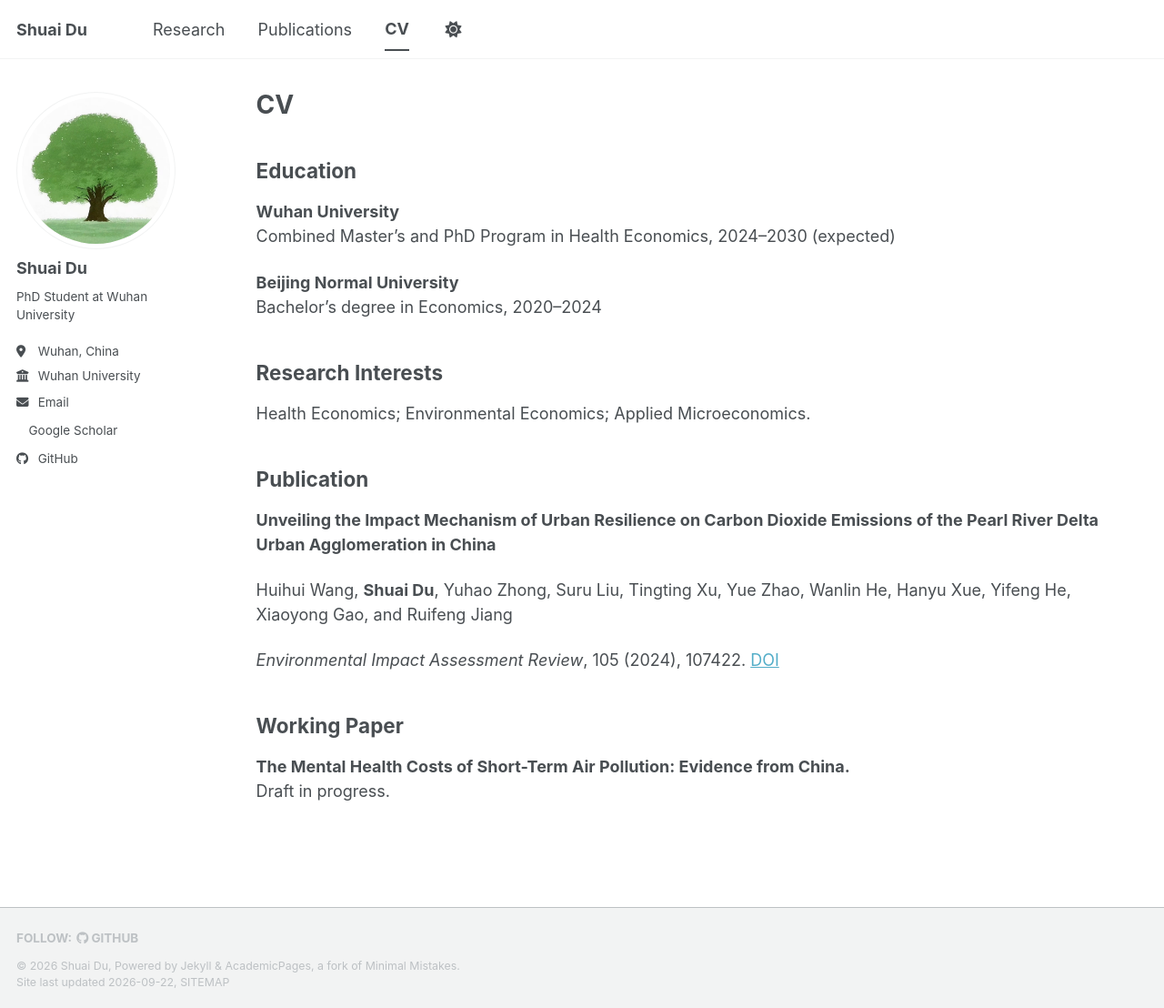
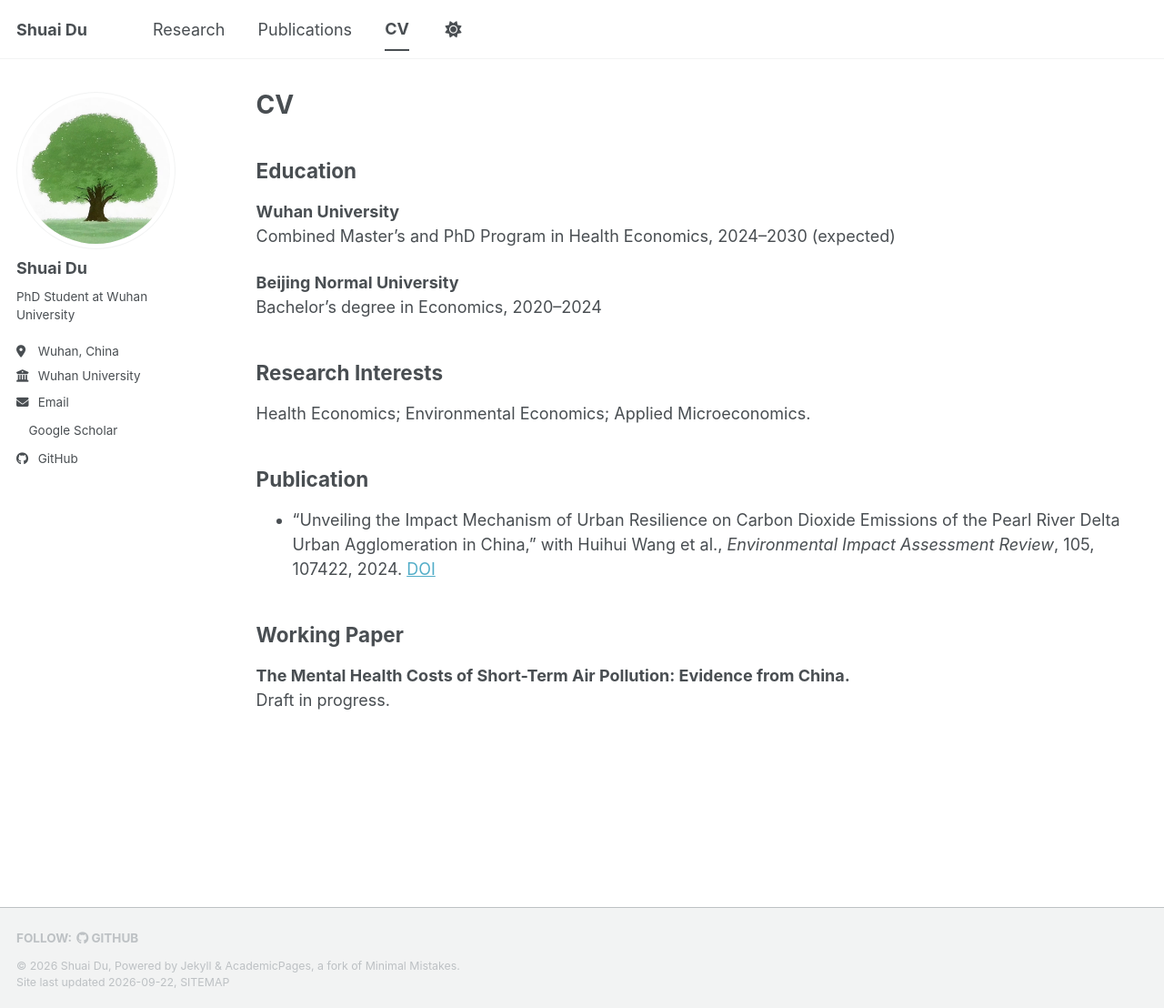
Before and after one commit to shuai-du/shuai-du.github.io, a Jekyll site: the page built from _pages/cv.md, in a window 1280 px wide and 1108 px high. Shown: the whole window at 91% size. Built offline with Jekyll 4.4.1, drawn with Linux system fonts in a browser that asks for light colours; a style sheet for code colours, icons or effects is not loaded.

Commit message:
Use concise publication entry in CV

```diff
--- a/_pages/cv.md
+++ b/_pages/cv.md
@@ -21,11 +21,7 @@ Health Economics; Environmental Economics; Applied Microeconomics.
 
 ## Publication
 
-**Unveiling the Impact Mechanism of Urban Resilience on Carbon Dioxide Emissions of the Pearl River Delta Urban Agglomeration in China**
-
-Huihui Wang, **Shuai Du**, Yuhao Zhong, Suru Liu, Tingting Xu, Yue Zhao, Wanlin He, Hanyu Xue, Yifeng He, Xiaoyong Gao, and Ruifeng Jiang
-
-*Environmental Impact Assessment Review*, 105 (2024), 107422. [DOI](https://doi.org/10.1016/j.eiar.2024.107422)
+- “Unveiling the Impact Mechanism of Urban Resilience on Carbon Dioxide Emissions of the Pearl River Delta Urban Agglomeration in China,” with Huihui Wang et al., *Environmental Impact Assessment Review*, 105, 107422, 2024. [DOI](https://doi.org/10.1016/j.eiar.2024.107422)
 
 ## Working Paper
 
```
